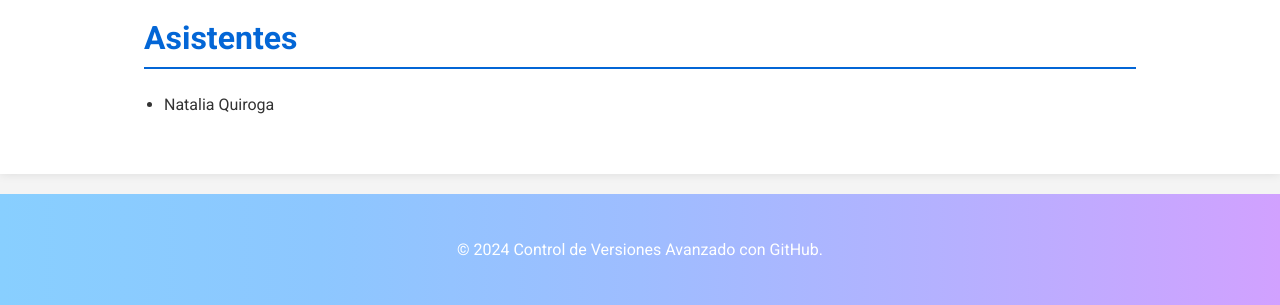
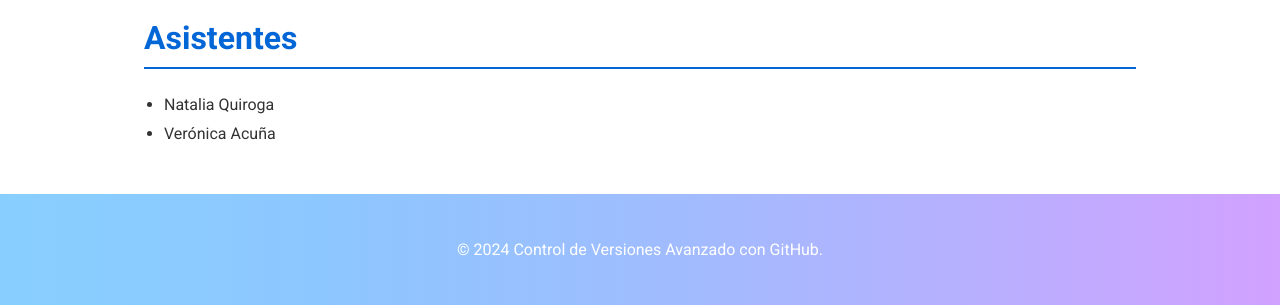
Before and after one commit to nquirogac/Hackademy, a plain HTML site: page index.html in a window 1280 px wide. Shown: the part 495-800 px from the top of the page. Drawn offline with Linux system fonts and the light colour scheme.

Commit message:
Agregue mi nombre V-ac

```diff
--- a/index.html
+++ b/index.html
@@ -32,7 +32,7 @@
             <h2>Asistentes</h2>
             <ul>
                 <li>Natalia Quiroga</li>
-
+                <li>Verónica Acuña</li>
             </ul>
 
         </div>
```
